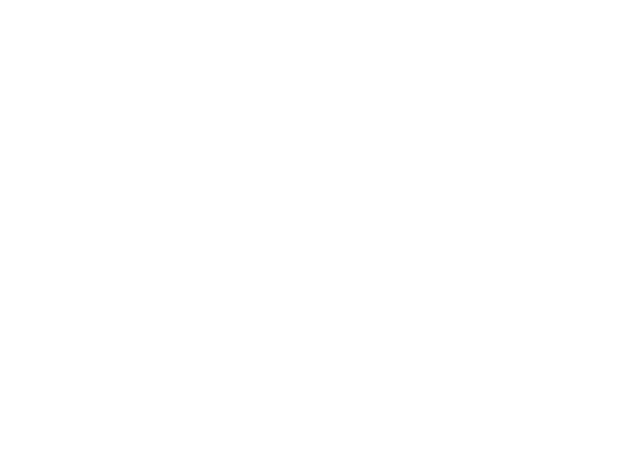
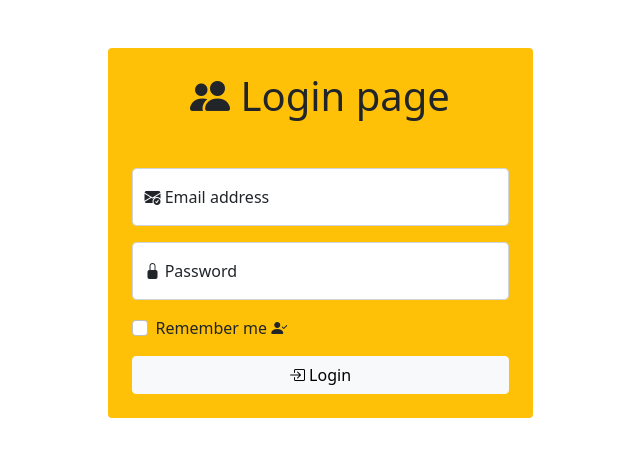
Before and after one commit to PayamFars/payamfaris, a plain HTML site: page task_login_page/index.html in a window 1280 px wide. Shown: the whole page, without its empty margins (320-960 px from the left). Drawn offline with Linux system fonts and the light colour scheme.

Commit message:
task login

```diff
--- a/task_login_page/index.html
+++ b/task_login_page/index.html
@@ -4,14 +4,35 @@
     <meta charset="UTF-8">
     <meta http-equiv="X-UA-Compatible" content="IE=edge">
     <meta name="viewport" content="width=device-width, initial-scale=1.0">
-    <title>Document</title>
+    <title>payam</title>
     <link rel="stylesheet" href="../used_tools/css/bootstrap.css">
     <link rel="stylesheet" href="../used_tools/css/bootstrap-icons.css">
 </head>
 <body>
 
+    <div class="container">
+        <div class="bg-warning text-dark mx-auto p-4 mt-5 rounded" style="max-width: 425px;">
+          <h1 class="text-center"><i class="bi bi-people-fill"></i> Login page</h1>
+        <form class="mt-5 text-dark">
 
+          <div class="form-floating mb-3">
+            <input type="email" class="form-control" id="floatingInput" placeholder="name@example.com">
+            <label for="floatingInput"><i class="bi bi-envelope-check-fill"></i> Email address</label>
+          </div>
 
+          <div class="form-floating mb-3">
+            <input type="password" class="form-control" id="floatingPassword" placeholder="Password">
+            <label for="floatingPassword"><i class="bi bi-lock-fill"></i> Password</label>
+          </div>
+
+            <div class="mb-3 form-check">
+              <input type="checkbox" class="form-check-input" id="exampleCheck1">
+              <label class="form-check-label text-dark" for="exampleCheck1">Remember me <i class="bi bi-person-check-fill"></i></label>
+            </div>
+            <button type="submit" class="btn btn-light w-100"><i class="bi bi-box-arrow-in-right"></i> Login</button>
+          </form>
+        </div>
+    </div>
 
     <script src="../used_tools/js/bootstrap.bundle.js"></script>
 </body>
```
